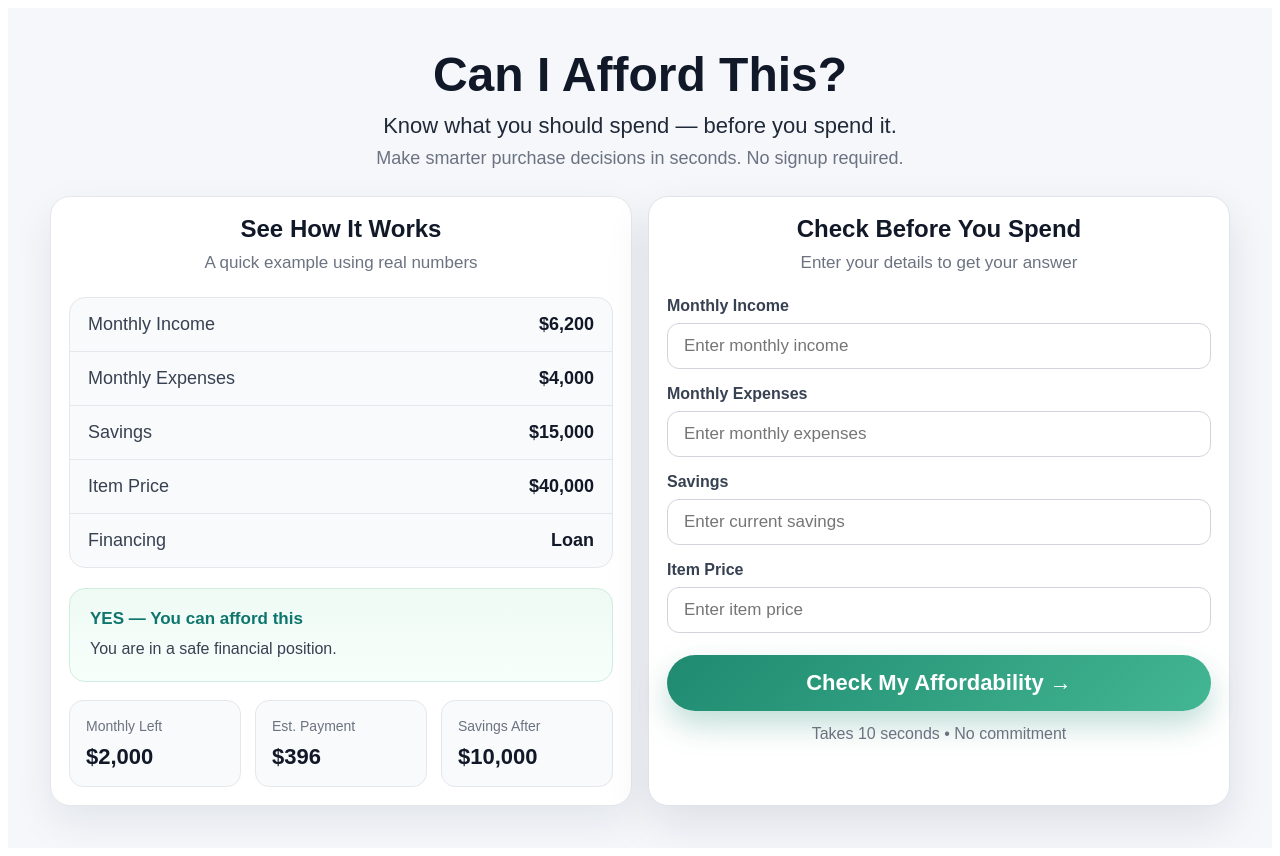
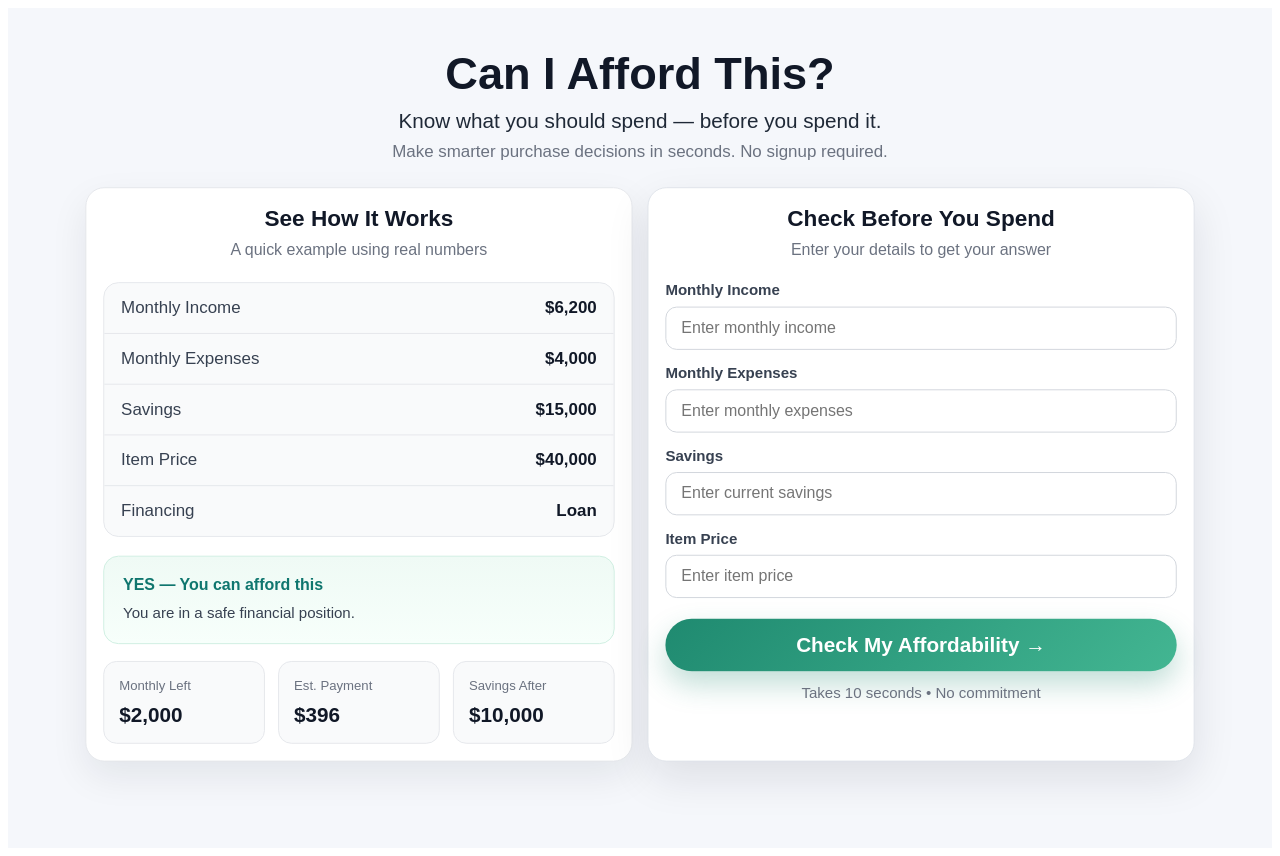
Before and after one commit to techtalk1282/can-i-afford-this, a Next.js app: page / in a window 1280 px wide. Built offline with nearby package versions, Linux system fonts and the light colour scheme.

Commit message:
fix: apply wrapper scale to ensure full landing hero fits within viewport at 100% zoom
Added transform properties to the div style.

```diff
--- a/app/page.js
+++ b/app/page.js
@@ -137,9 +137,11 @@ export default function Home() {
   }}
 >
       <div
-      style={{
-      width: "100%",
-      maxWidth: 1180,
+  style={{
+    width: "100%",
+    maxWidth: 1180,
+    transform: "scale(0.94)",
+    transformOrigin: "top center",
   }}
 >
         <header style={{ textAlign: "center", marginBottom: 24 }}>
```
